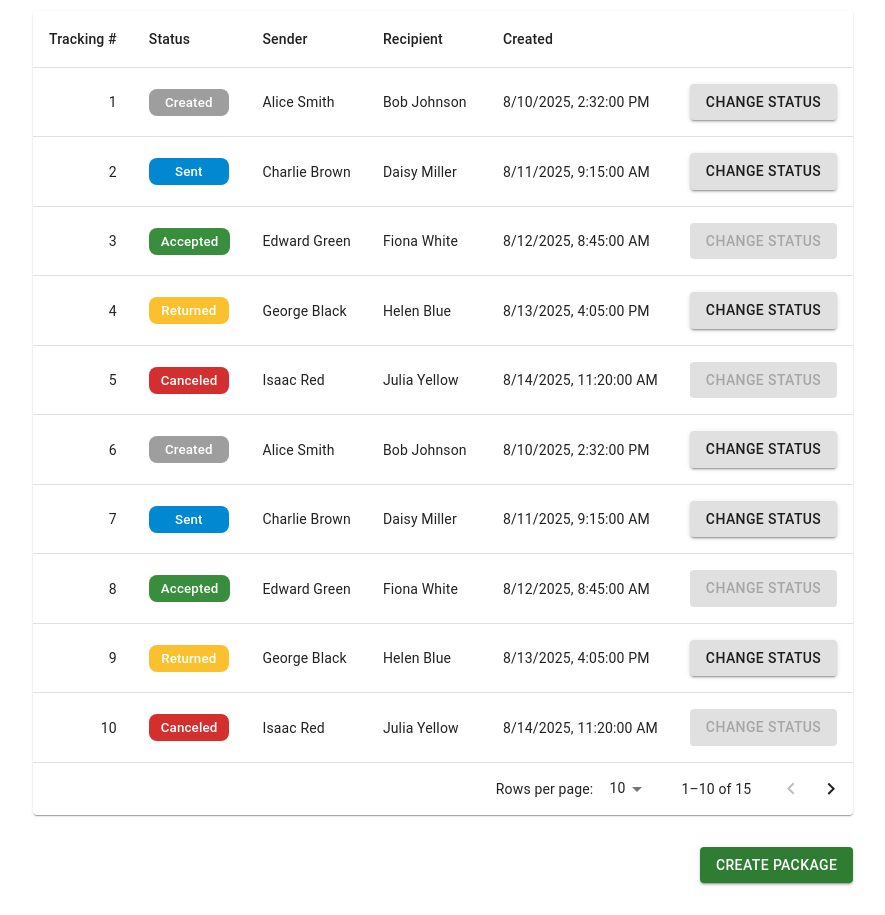
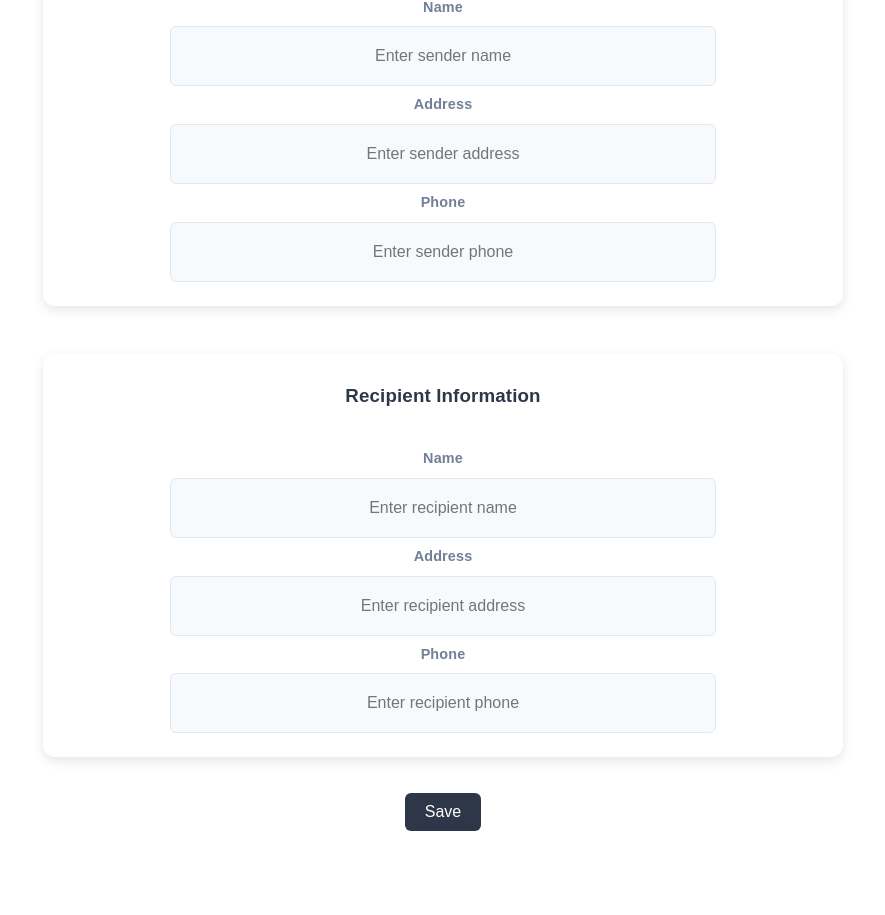
Before and after one commit to EdvinasTo/Task, a React (Vite) app in the folder task.client/: page /create in a window 1280 px wide. Shown: the part 178-1093 px from the top of the page, without its empty margins (197-1082 px from the left). After the commit the page ends 1057 px from the top, so only its background shows below. Built offline with nearby package versions, Linux system fonts and the light colour scheme.

Commit message:
make create package page

```diff
--- a/task.client/package.json
+++ b/task.client/package.json
@@ -12,10 +12,13 @@
   "dependencies": {
     "@emotion/react": "^11.14.0",
     "@emotion/styled": "^11.14.1",
+    "@hookform/resolvers": "^5.2.1",
     "@mui/material": "^7.3.1",
     "react": "^19.1.1",
     "react-dom": "^19.1.1",
-    "react-router-dom": "^7.8.1"
+    "react-hook-form": "^7.62.0",
+    "react-router-dom": "^7.8.1",
+    "zod": "^4.0.17"
   },
   "devDependencies": {
     "@eslint/js": "^9.33.0",
--- a/task.client/src/App.tsx
+++ b/task.client/src/App.tsx
@@ -1,9 +1,13 @@
 import { Outlet } from 'react-router-dom';
 import './App.css';
+import Navbar from './components/navbar';
 
 function App() {
     return (
-        <Outlet />
+        <>
+            <Navbar/>
+            <Outlet />
+        </>
     );
 }
 
--- a/task.client/src/components/personalInfo/personalInfo.css
+++ b/task.client/src/components/personalInfo/personalInfo.css
@@ -1,4 +1,5 @@
 .container {
+    width: 800px;
     max-width: 1000px;
     margin: 0 auto;
     font-family: Arial, sans-serif;
@@ -15,7 +16,8 @@
 .card {
     background-color: white;
     border-radius: 12px;
-    padding: 25px;
+    padding: 10px;
+    padding-bottom: 24px;
     box-shadow: 0 4px 12px rgba(0, 0, 0, 0.1);
 }
 
@@ -34,6 +36,7 @@
     font-size: 0.9rem;
     color: #718096;
     margin-bottom: 8px;
+    margin-top: 8px;
     font-weight: bold;
     display: flex;
     align-items: center;
@@ -49,8 +52,26 @@
     border: 1px solid #e2e8f0;
     text-align: center;
     min-height: 60px;
-    display: flex;
     align-items: center;
     justify-content: center;
     word-break: break-word;
 }
+
+.button {
+    margin-top: 20px;
+    padding: 10px 20px;
+    background-color: #2d3748;
+    color: white;
+    border-radius: 6px;
+    border: none;
+    cursor: pointer;
+}
+
+.error {
+    color: red;
+    font-size: 0.8rem;
+}
+
+.input {
+    width: 70%;
+}
--- /dev/null
+++ b/task.client/src/components/personalInfo/personalInfoForm.tsx
@@ -0,0 +1,41 @@
+import React from "react";
+import { useForm, FormProvider } from "react-hook-form";
+import { z } from "zod";
+import { zodResolver } from "@hookform/resolvers/zod";
+import "./personalInfo.css";
+import formSchema from './schema/schema.tsx';
+import PersonalInfoInput from "./personalInfoInput.tsx";
+
+type FormData = z.infer<typeof formSchema>;
+
+interface Props {
+    onSubmitData: (data: FormData) => void;
+}
+
+const SenderRecipientForm: React.FC<Props> = ({ onSubmitData }) => {
+    const methods = useForm<FormData>({
+        resolver: zodResolver(formSchema),
+    });
+
+    const onSubmit = (data: FormData) => {
+        onSubmitData(data);
+    };
+
+    return (
+        <FormProvider {...methods}>
+            <form className="container" onSubmit={methods.handleSubmit(onSubmit)}>
+                <PersonalInfoInput label="Sender" />
+                <PersonalInfoInput label="Recipient" />
+
+                <button
+                    type="submit"
+                    className="button"
+                >
+                    Save
+                </button>
+            </form>
+        </FormProvider>
+    );
+};
+
+export default SenderRecipientForm;
--- /dev/null
+++ b/task.client/src/components/personalInfo/personalInfoInput.tsx
@@ -0,0 +1,74 @@
+import React from "react";
+import { z } from "zod";
+import "./personalInfo.css";
+import { useFormContext } from "react-hook-form";
+import formSchema from './schema/schema.tsx';
+
+type FormData = z.infer<typeof formSchema>;
+
+const PersonalInfoInput: React.FC<{ label: string }> = ({
+    label,
+}) => {
+    const { register, formState: { errors } } = useFormContext<FormData>();
+
+    const fieldErrors = errors[label.toLowerCase()];
+
+    return (
+        <div className="card" style={{ marginBottom: "1rem", marginTop: "3rem" }}>
+            <h3 className="header">{label} Information</h3>
+
+            <div className="personal-info">
+                <div className="field">
+                    <div className="label">Name</div>
+                    <input
+                        type="text"
+                        {...register(`${label.toLowerCase()}.name`)}
+                        className="value input"
+                        placeholder={`Enter ${label.toLowerCase()} name`}
+                    />
+                    {fieldErrors?.name && (
+                        <p className="error">
+                            {fieldErrors.name.message}
+                        </p>
+                    )}
+                </div>
+            </div>
+
+            <div className="personal-info">
+                <div className="field">
+                    <div className="label">Address</div>
+                    <input
+                        type="text"
+                        {...register(`${label.toLowerCase()}.address`)}
+                        className="value input"
+                        placeholder={`Enter ${label.toLowerCase()} address`}
+                    />
+                    {fieldErrors?.address && (
+                        <p className="error">
+                            {fieldErrors.address.message}
+                        </p>
+                    )}
+                </div>
+            </div>
+
+            <div className="personal-info">
+                <div className="field">
+                    <div className="label">Phone</div>
+                    <input
+                        type="text"
+                        {...register(`${label.toLowerCase()}.phone`)}
+                        className="value input"
+                        placeholder={`Enter ${label.toLowerCase()} phone`}
+                    />
+                    {fieldErrors?.phone && (
+                        <p className="error">
+                            {fieldErrors.phone.message}
+                        </p>
+                    )}
+                </div>
+            </div>
+        </div>
+    );
+};
+
+export default PersonalInfoInput;
--- /dev/null
+++ b/task.client/src/components/personalInfo/schema/schema.tsx
@@ -0,0 +1,27 @@
+import z from "zod";
+
+const personSchema = z.object({
+    name: z.string()
+        .min(1, 'Name is required')
+        .min(2, 'Name must be at least 2 characters')
+        .max(50, 'Name must be less than 50 characters')
+        .regex(/^[a-zA-Z\s-]+$/, 'Name can only contain letters, spaces and hyphens'),
+
+    address: z.string()
+        .min(1, 'Address is required')
+        .min(10, 'Address must be at least 10 characters')
+        .max(200, 'Address must be less than 200 characters'),
+
+    phone: z.string()
+        .min(1, 'Phone number is required')
+        .regex(/^[\+]?[0-9][\d]{0,15}$/, 'Please enter a valid phone number')
+        .min(10, 'Phone number must be at least 10 digits')
+        .max(16, 'Phone number must be less than 16 digits')
+});
+
+const formSchema = z.object({
+    sender: personSchema,
+    recipient: personSchema,
+});
+
+export default formSchema;
--- a/task.client/src/pages/createPackagePage.tsx
+++ b/task.client/src/pages/createPackagePage.tsx
@@ -1,17 +1,10 @@
-import CustomButton from '../components/button';
-import Navbar from '../components/navbar';
-import PackageListTable from '../components/packagesTable';
 import '../App.css';
+import PersonalInformationForm from '../components/personalInfo/personalInfoForm';
 
 function CreatePackagePage() {
     return (
         <>
-            <Navbar />
-            <h1>Create</h1>
-            <PackageListTable rows={[]} />
-            <div className="button-container">
-                <CustomButton label={'Create Package'} />
-            </div>
+            <PersonalInformationForm onSubmitData={() => { } } />
         </>
     );
 }
--- a/task.client/src/pages/detailsPage.tsx
+++ b/task.client/src/pages/detailsPage.tsx
@@ -9,7 +9,6 @@ import '../components/personalInfo/personalInfo.css';
 function DetailsPage() {
     return (
         <>
-            <Navbar />
             //for now it doesnt do anything
             <SearchBar onSearch={() => { }} />
             <PersonalInformation
--- a/task.client/src/pages/packageListPage.tsx
+++ b/task.client/src/pages/packageListPage.tsx
@@ -6,7 +6,6 @@ import '../App.css';
 function PackageListPage() {
     return (
         <>
-            <Navbar />
             <h1>Package List</h1>
             <PackageListTable rows={[]} />
             <div className="button-container">
```
Also changed, not shown: task.client/src/components/personalInfo/personalInfo.tsx (+0 -9 lines), 1 other file (tests, documents, lock files or other folders).
